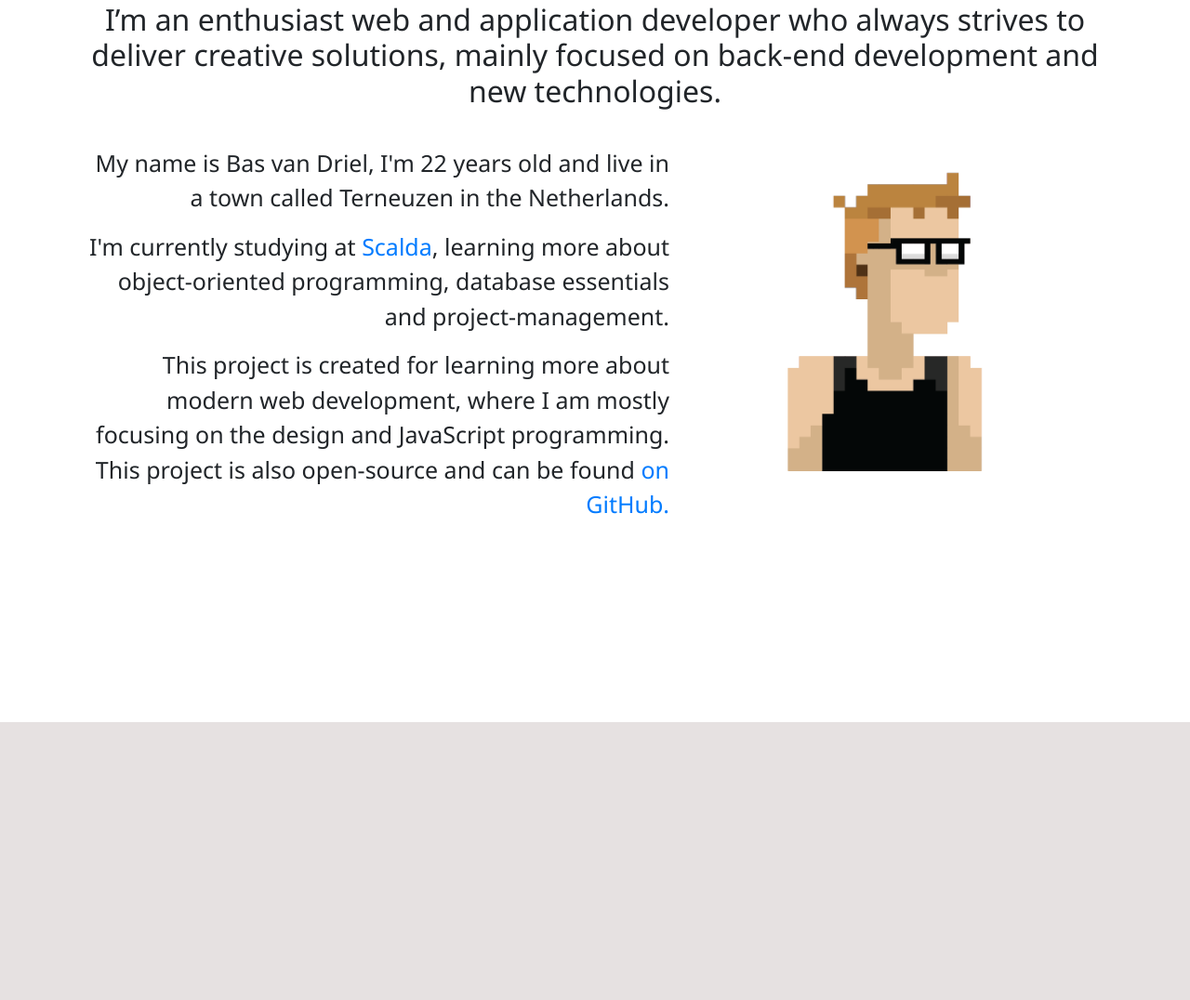
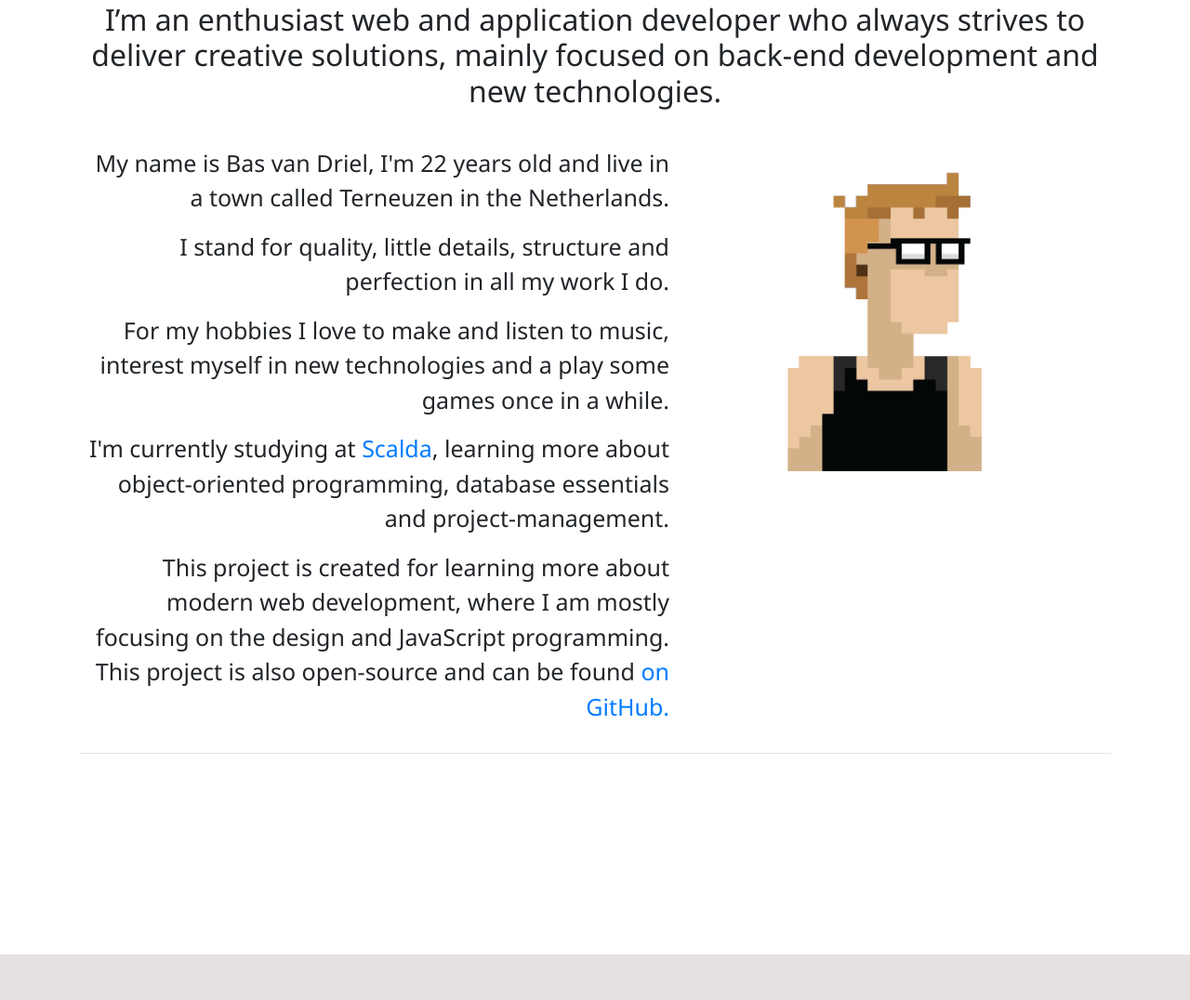
Before and after one commit to basvandriel/website, a PHP site: page / in a window 1280 px wide. Shown: the part 903-1979 px from the top of the page at 93% size. Run offline with PHP 8.4, Linux system fonts and the light colour scheme; some libraries are stand-ins or nearby versions.

Commit message:
Added work details and hobbies

```diff
--- a/index.php
+++ b/index.php
@@ -105,18 +105,23 @@
                 </h2>
             </div>
             <div id="personality-container">
-                <div class="row">
+            <div class="row">
                     <div class="col-md-7">
                         <p>My name is Bas van Driel, I'm 22 years old and live in a town called Terneuzen in the
                             Netherlands.</p>
+
+                        <p>I stand for quality, little details, structure and perfection in all my work I do.</p>
+
+                        <p>For my hobbies I love to make and listen to music, interest myself in new technologies and a
+                            play some games
+                            once in a while.</p>
 
                         <p>I'm currently studying at <a href="https://www.scalda.nl">Scalda</a>, learning more about
                             object-oriented programming, database essentials and project-management.</p>
 
                         <p>This project is created for learning more about modern web development, where I am mostly
                             focusing on the design and JavaScript programming. This project is also open-source and can
-                            be found <a
-                                    href="http://www.github.com/basvandriel.nl/WWW">on GitHub.</a></p>
+                            be found <a href="http://www.github.com/basvandriel.nl/WWW">on GitHub.</a></p>
                     </div>
                     <div class="col-md-offset-2"></div>
                     <div class="col-md-5">
@@ -125,11 +130,15 @@
                     </div>
                 </div>
             </div>
+            <hr>
 
         </div>
 
         <div id="resume-container">
 
+            <div class="container">
+
+            </div>
         </div>
     </div>
 
```
